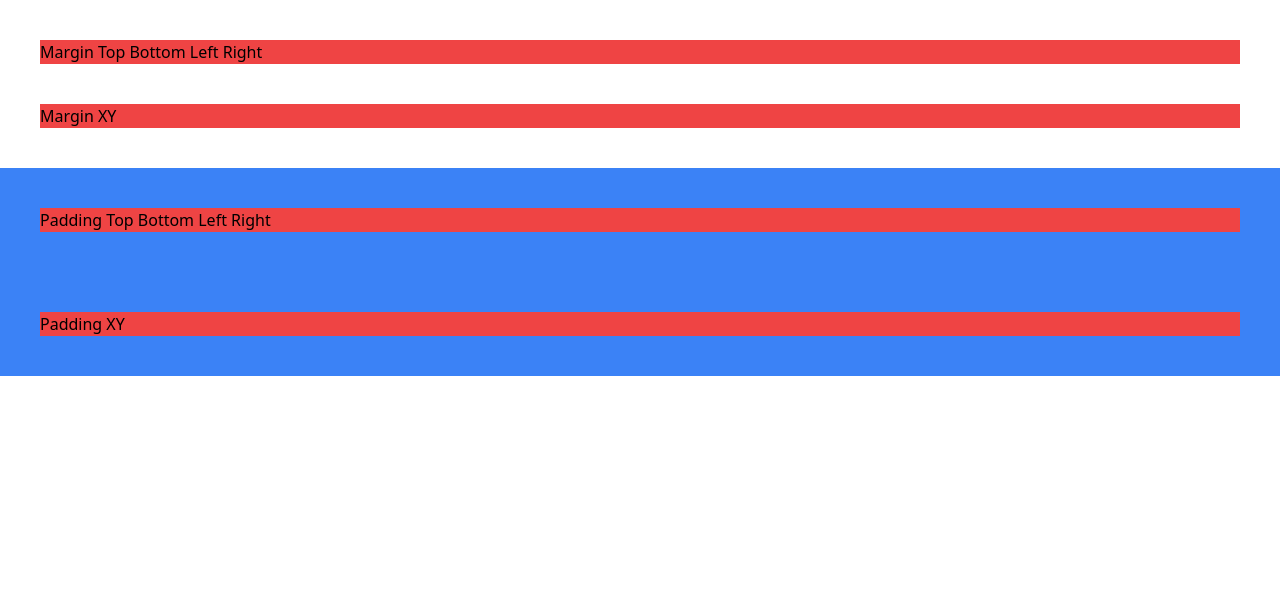
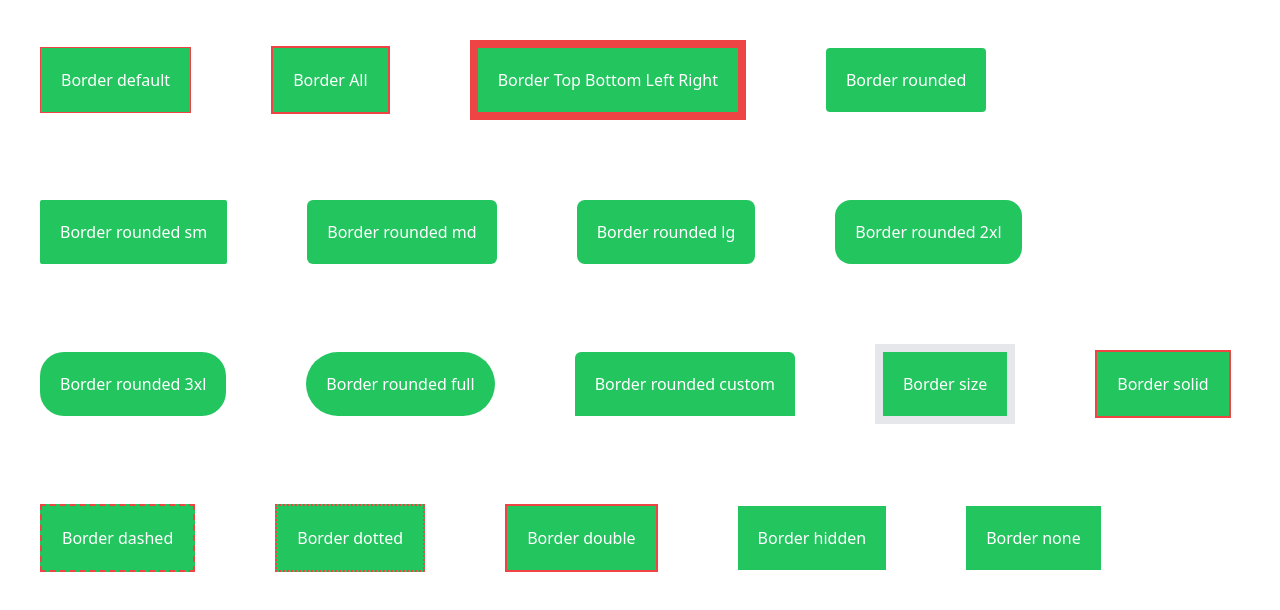
Before and after one commit to jetsadawwts/react-tailwind-tutorial, a React (Vite) app: page / in a window 1280 px wide. Shown: the top 610 px of the page. Built offline with nearby package versions, Linux system fonts and the light colour scheme.

Commit message:
EP5 Border

```diff
--- a/src/App.jsx
+++ b/src/App.jsx
@@ -3,6 +3,7 @@ import EP1Background from "./page/EP1Background";
 import EP2Managetext from "./page/EP2Managetext";
 import EP3HeightAndWidth from "./page/EP3HeightAndWidth";
 import EP4MarginAndPadding from "./page/EP4MarginAndPadding";
+import EP5Border from "./page/EP5Border";
 
 function App() {
   return (
@@ -10,7 +11,8 @@ function App() {
       {/* <EP1Background /> */}
       {/* <EP2Managetext /> */}
       {/* <EP3HeightAndWidth /> */}
-      <EP4MarginAndPadding />
+      {/* <EP4MarginAndPadding /> */}
+      <EP5Border />
     </div>
   );
 }
--- /dev/null
+++ b/src/page/EP5Border.jsx
@@ -0,0 +1,64 @@
+import React from "react";
+
+function EP5Border() {
+  return (
+    <>
+      <button className="bg-green-500 text-white m-10 p-5 border border-red-500">
+        Border default
+      </button>
+      <button className="bg-green-500 text-white m-10 p-5 border-2 border-red-500">
+        Border All
+      </button>
+      <button className="bg-green-500 text-white m-10 p-5 border-red-500 border-t-8 border-b-8 border-l-8 border-r-8">
+        Border Top Bottom Left Right
+      </button>
+      <button className="bg-green-500 text-white m-10 p-5 rounded">
+        Border rounded
+      </button>
+      <button className="bg-green-500 text-white m-10 p-5 rounded-sm">
+        Border rounded sm
+      </button>
+      <button className="bg-green-500 text-white m-10 p-5 rounded-md">
+        Border rounded md
+      </button>
+      <button className="bg-green-500 text-white m-10 p-5 rounded-lg">
+        Border rounded lg
+      </button>
+      <button className="bg-green-500 text-white m-10 p-5 rounded-2xl">
+        Border rounded 2xl
+      </button>
+      <button className="bg-green-500 text-white m-10 p-5 rounded-3xl">
+        Border rounded 3xl
+      </button>
+      <button className="bg-green-500 text-white m-10 p-5 rounded-full">
+        Border rounded full
+      </button>
+      <button className="bg-green-500 text-white m-10 p-5 rounded-t-md">
+        Border rounded custom
+      </button>
+      <button className="bg-green-500 text-white m-10 p-5 border-8">
+        Border size
+      </button>
+      <button className="bg-green-500 text-white m-10 p-5 border-red-500 border-2 border-solid">
+        Border solid
+      </button>
+      <button className="bg-green-500 text-white m-10 p-5 border-red-500 border-2 border-dashed">
+        Border dashed
+      </button>
+      <button className="bg-green-500 text-white m-10 p-5 border-red-500 border-2 border-dotted">
+        Border dotted
+      </button>
+      <button className="bg-green-500 text-white m-10 p-5 border-red-500 border-2 border-double">
+        Border double
+      </button>
+      <button className="bg-green-500 text-white m-10 p-5 border-red-500 border-2 border-hidden">
+        Border hidden
+      </button>
+      <button className="bg-green-500 text-white m-10 p-5 border-red-500 border-2 border-none">
+        Border none
+      </button>
+    </>
+  );
+}
+
+export default EP5Border;
```
